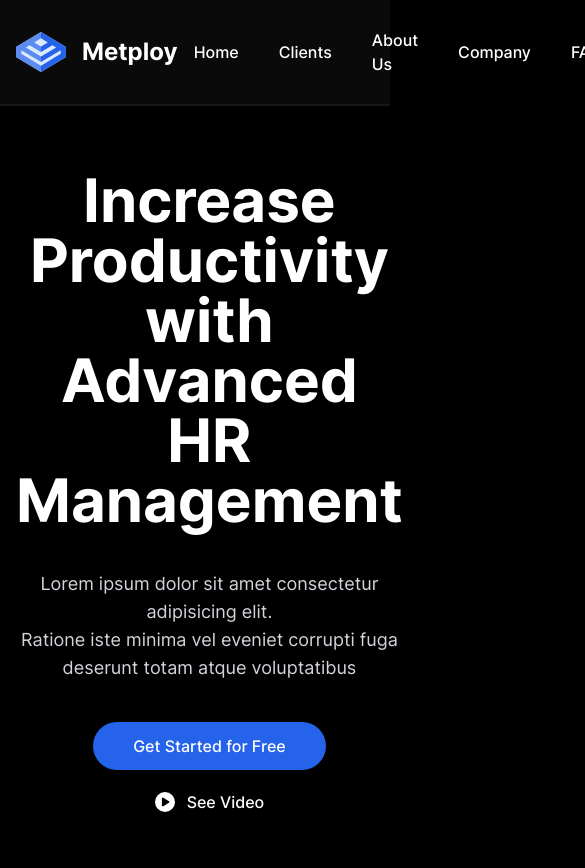
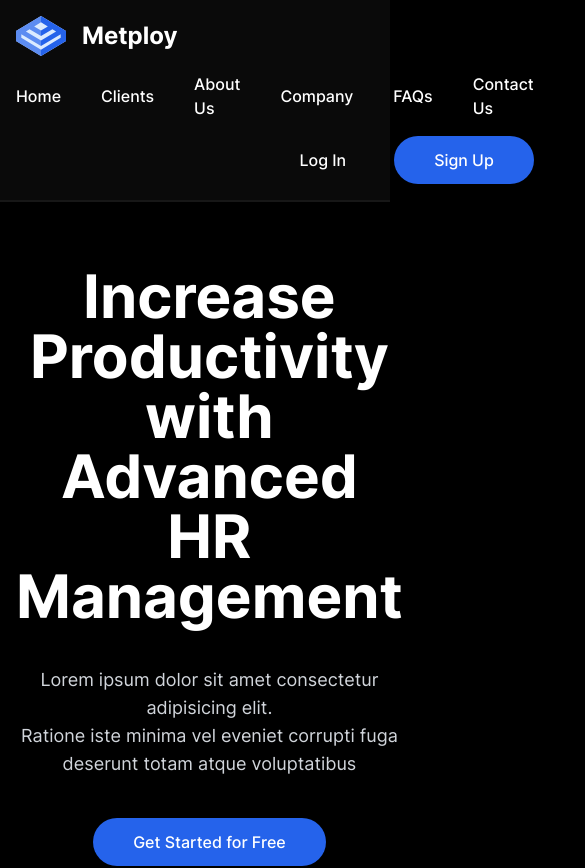
Before and after one commit to DanialZahid/metploy, a React (Vite) app: page / in a window 390 px wide. Shown: the top 868 px of the page, 585 px wide, since content can reach past the window. Built offline with nearby package versions, Linux system fonts and the light colour scheme.

Commit message:
Update media queries for Modal and Header.

```diff
--- a/src/Components/Header/Header.tsx
+++ b/src/Components/Header/Header.tsx
@@ -7,7 +7,7 @@ import { CommonLinks } from '../Navigation/CommonLinks';
 export default function Header() {
   return (
     <header className='sticky top-0 z-10 border-b-2 border-neutral-900 bg-neutral-950 shadow-md'>
-      <div className='m-auto grid max-w-7xl grid-cols-[1fr_auto_1fr] items-center gap-4 px-4 py-4'>
+      <div className='m-auto grid max-w-7xl items-center gap-4 px-4 py-4 xl:grid-cols-[1fr_auto_1fr]'>
         <Logo />
 
         <NavigationDesktop links={CommonLinks} section='header' />
--- a/src/Components/Modal/Modal.tsx
+++ b/src/Components/Modal/Modal.tsx
@@ -48,11 +48,12 @@ export default function Modal({
             animate={{ scale: 1 }}
             exit={{ scale: 0.95 }}
             transition={{ duration: 0.3, type: 'spring' }}
-            className='grid content-start gap-8 overflow-auto rounded-2xl border-2 border-neutral-900 bg-neutral-950 p-8 shadow-lg lg:max-h-screen lg:w-[900px]'
+            className='grid max-w-[95vw] content-start gap-8 overflow-auto rounded-2xl border-2 border-neutral-900 bg-neutral-950 p-8 shadow-lg xl:max-h-[95vh] xl:w-[900px]'
           >
             <div className='flex items-center justify-between gap-8'>
               <h2>{title}</h2>
 
+              <span className='grid'>
                 <FontAwesomeIcon
                   icon={faXmark}
                   className='h-5 w-5 cursor-pointer rounded-full border-2 border-neutral-800 bg-neutral-900 p-2 transition-colors hover:border-red-800 hover:bg-red-800'
@@ -61,6 +62,7 @@ export default function Modal({
                   }}
                   title='Close Modal'
                 />
+              </span>
             </div>
 
             {children}
```
Lines whose indentation alone changed are shown as unchanged.
